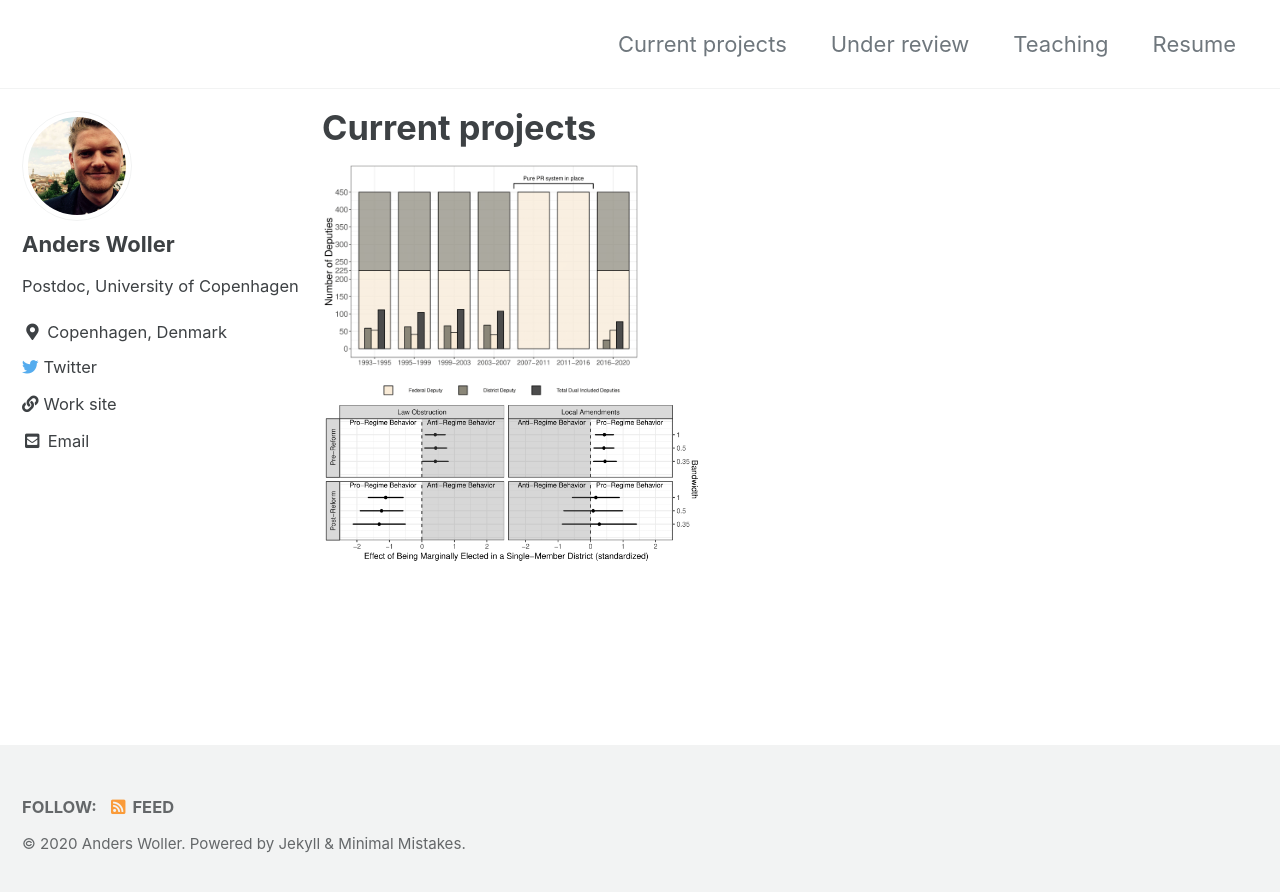
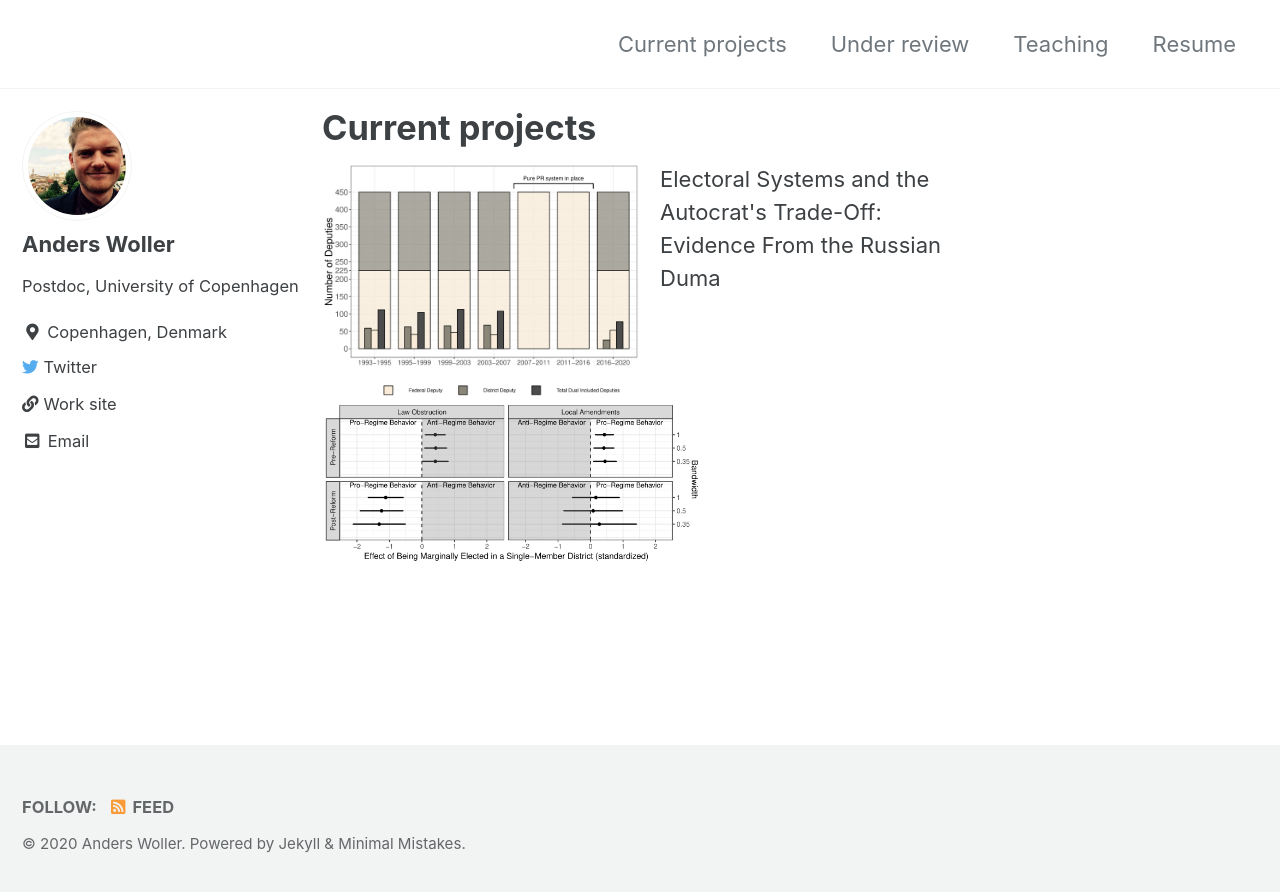
Before and after one commit to AndersWoller/AndersWoller.github.io, a Jekyll site: the page built from _pages/research.md, in a window 1280 px wide. Shown: the top 892 px of the page. Built offline with Jekyll 4.4.1, drawn with Linux system fonts in a browser that asks for light colours; cached includes are drawn as plain includes.

Commit message:
Update research.md

```diff
--- a/_pages/research.md
+++ b/_pages/research.md
@@ -5,10 +5,9 @@ permalink: /Research/
 
 <div class="column-left">
 <img src="/images/DualCandConv.png" style="width:50%; border:0px solid; margin-right: 20px" align="left">
+<img src="/images/TradeOff_ML.png" style="width:60%; border:0px solid; margin-right: 20px" align="left">
+
 </div>
 <div class="column-right">
-
-<div class="column-left">
-<img src="/images/TradeOff_ML.png" style="width:60%; border:0px solid; margin-right: 20px" align="left">
+Electoral Systems and the Autocrat's Trade-Off: Evidence From the Russian Duma
 </div>
-<div class="column-right">
```
